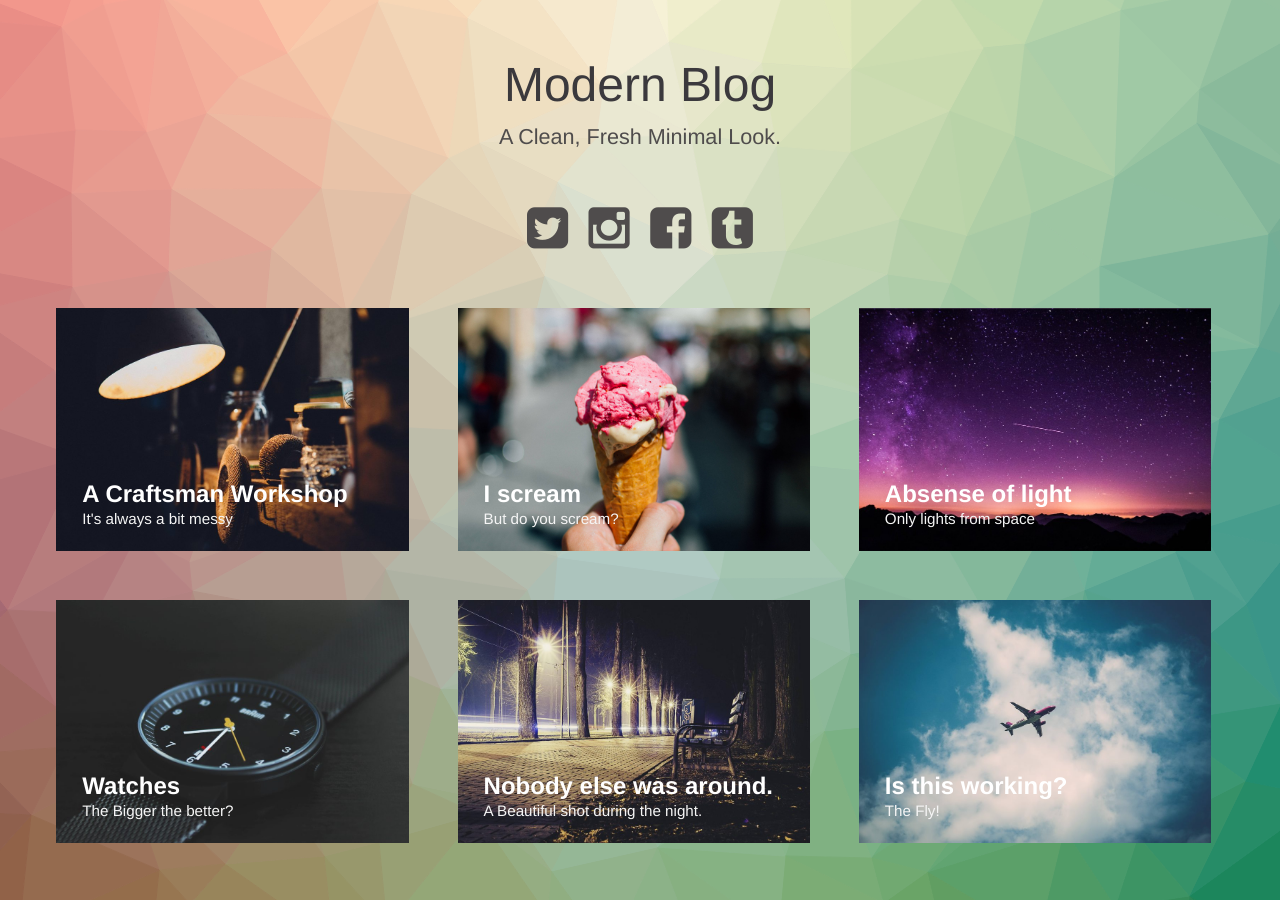
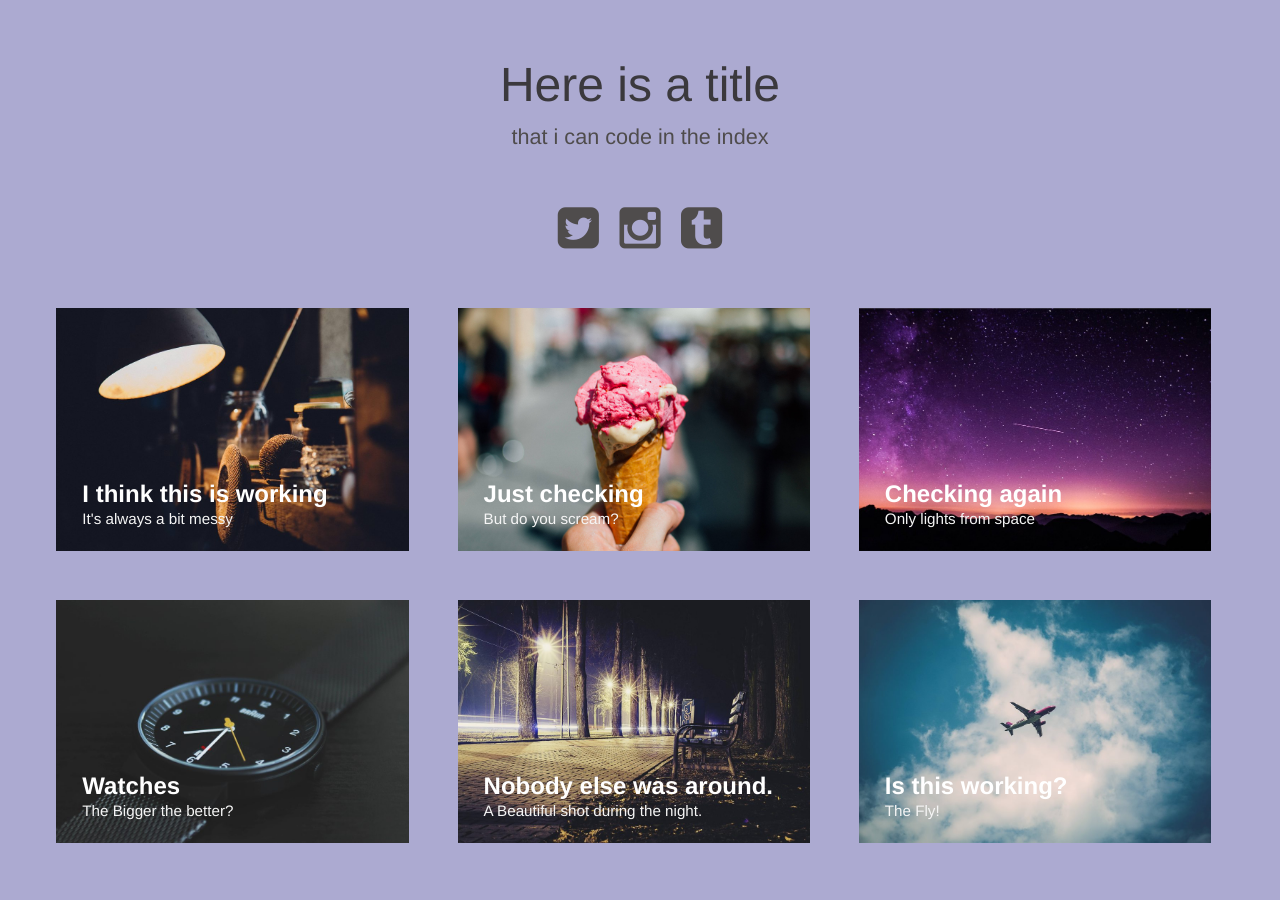
Before and after one commit to sairaraza/modern-blog2, a Jekyll site: the page built from index.html, in a window 1280 px wide. Built offline with Jekyll 4.4.1, drawn with Linux system fonts in a browser that asks for light colours.

Commit message:
took out .js files to simplify and changed some text to check

```diff
--- a/_posts/2015-04-23-night-sky.markdown
+++ b/_posts/2015-04-23-night-sky.markdown
@@ -1,5 +1,5 @@
 ---
-title:  "Absense of light"
+title:  "Checking again"
 subtitle: "Only lights from space"
 author: "Wferr"
 avatar: "img/authors/wferr.png"
--- a/_posts/2015-04-24-i-scream.markdown
+++ b/_posts/2015-04-24-i-scream.markdown
@@ -1,5 +1,5 @@
 ---
-title:  "I scream"
+title:  "Just checking"
 subtitle: "But do you scream?"
 author: "Wferr"
 avatar: "img/authors/wferr.png"
--- a/_posts/2015-04-25-workshop.markdown
+++ b/_posts/2015-04-25-workshop.markdown
@@ -1,5 +1,5 @@
 ---
-title:  "A Craftsman Workshop"
+title:  "I think this is working"
 subtitle: "It's always a bit messy"
 author: "Wferr"
 avatar: "img/authors/wferr.png"
--- a/index.html
+++ b/index.html
@@ -28,11 +28,10 @@
 <body class="body">
 <div class="container">
     <header class="header">
-        <h1>Modern Blog<span>A Clean, Fresh Minimal Look.</span></h1>
+        <h1>Here is a title<span>that i can code in the index</span></h1>
         <nav class="links">
             <a href="#"><i class="fa fa-twitter-square fa-3x"></i></a>
             <a href="#"><i class="fa fa-instagram fa-3x"></i></a>
-            <a href="#"><i class="fa fa-facebook-square fa-3x"></i></a>
             <a href="#"><i class="fa fa-tumblr-square fa-3x"></i></a>
         </nav>
     </header>
```
Also changed, not shown: other parts of index.html (+3 -3 lines).
